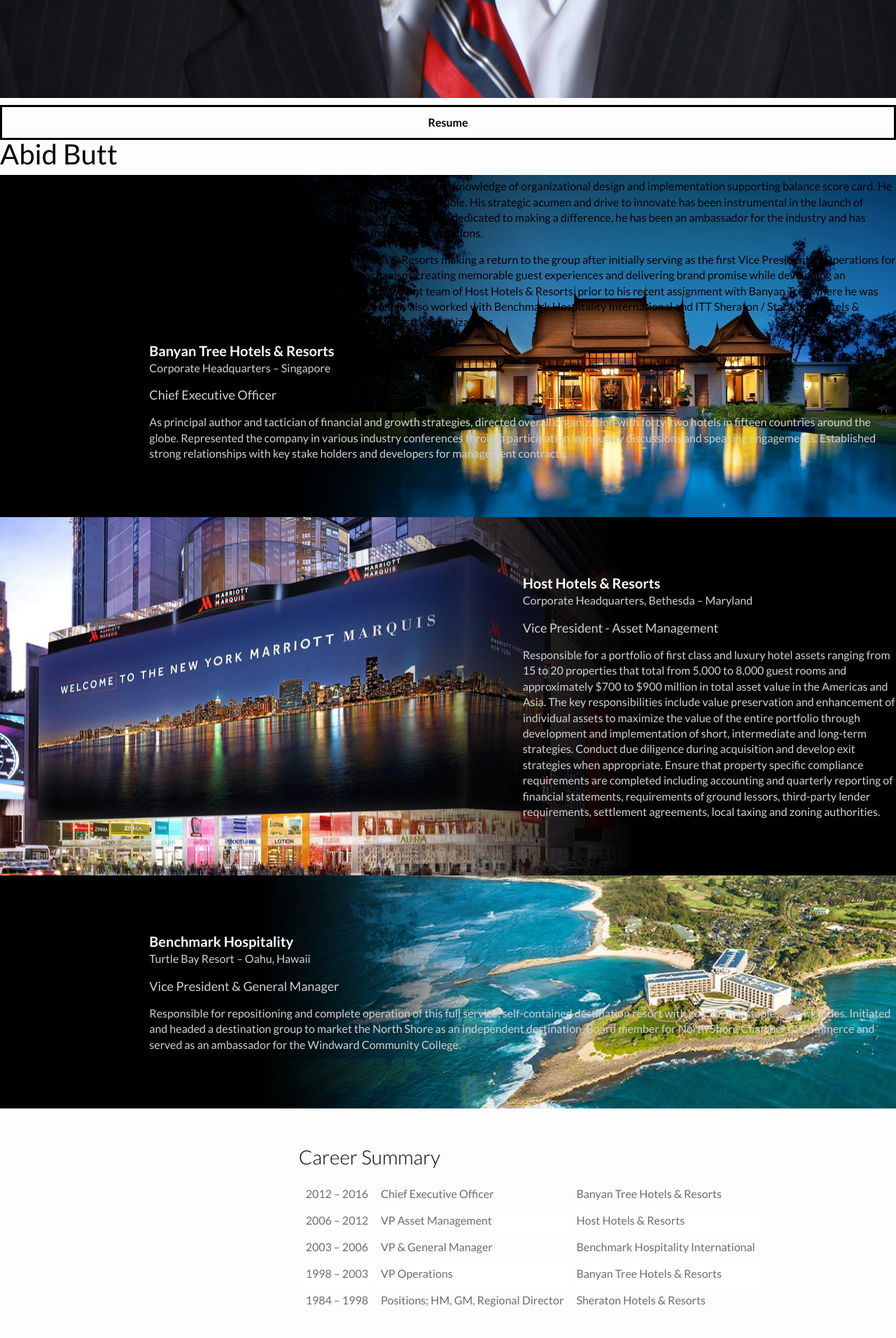
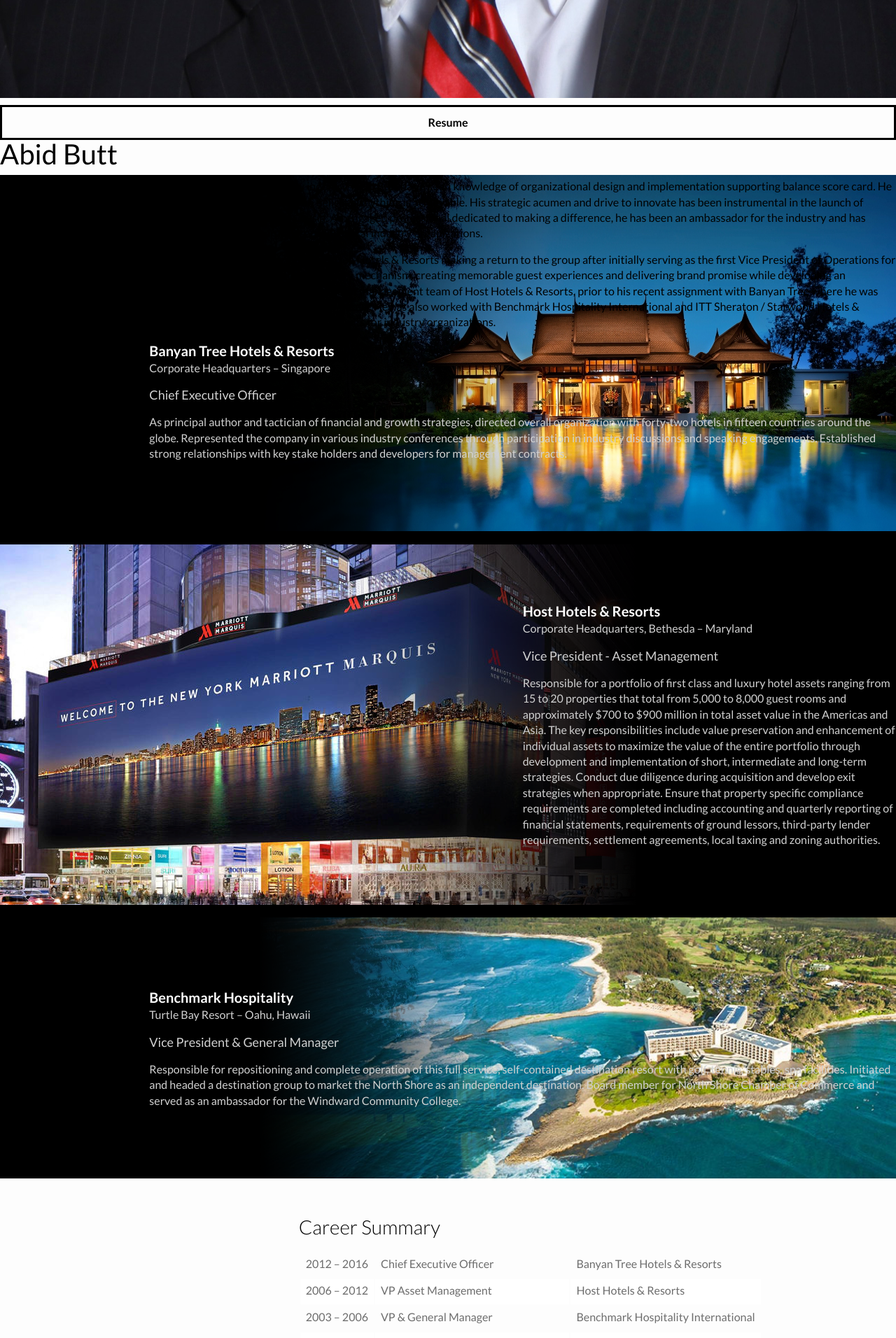
Before and after one commit to naher94/abid-butt.com, a Jekyll site: the page built from index.html, in a window 1280 px wide. Shown: the part 1721-3633 px from the top of the page at 70% size. Built offline with Jekyll 4.4.1, drawn with Linux system fonts in a browser that asks for light colours.

Commit message:
Style Update

```diff
--- a/css/abid.scss
+++ b/css/abid.scss
@@ -98,8 +98,8 @@
 .featured{
   background-color: $ab-black;
   color: white;
-  padding-top: 80px;
-  padding-bottom: 80px;
+  padding-top: 100px;
+  padding-bottom: 100px;
   background-position: right;
   background-repeat: no-repeat;
   h2{
```
Also changed, not shown: 2 other files.
